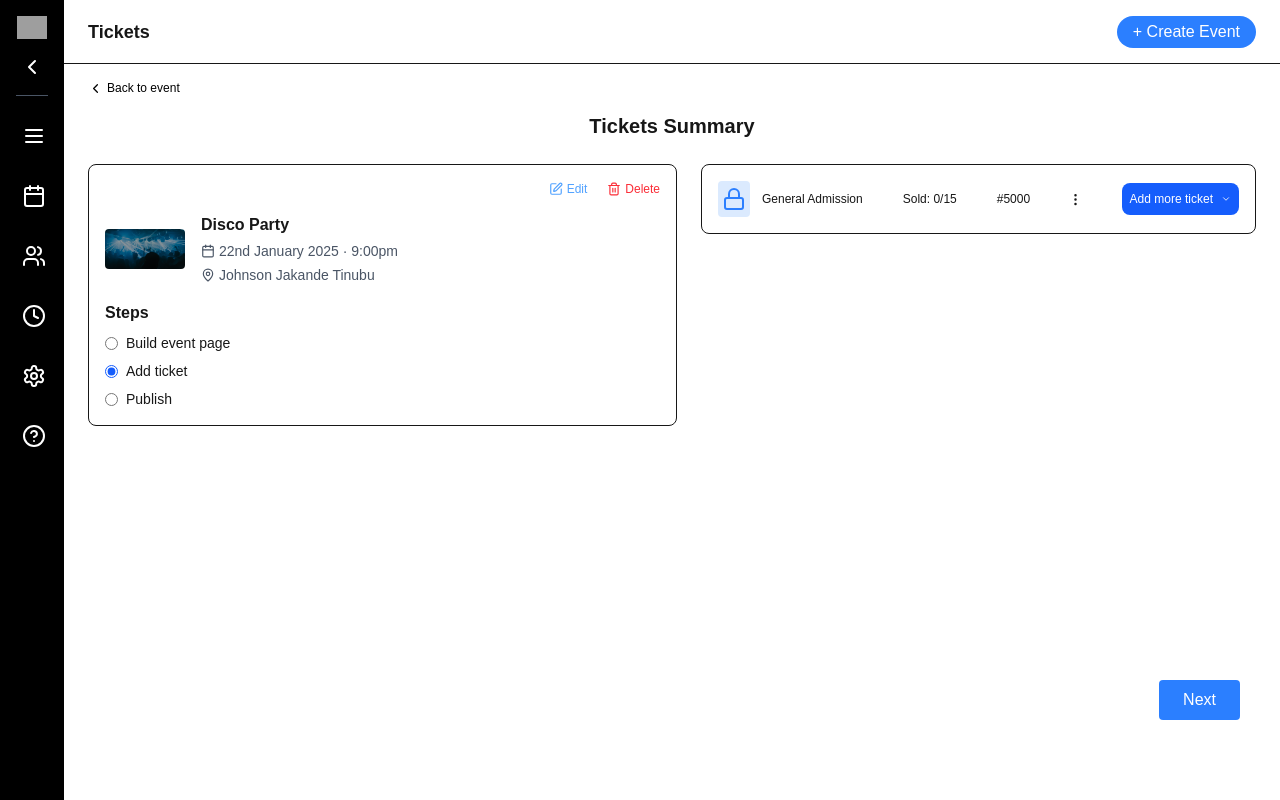
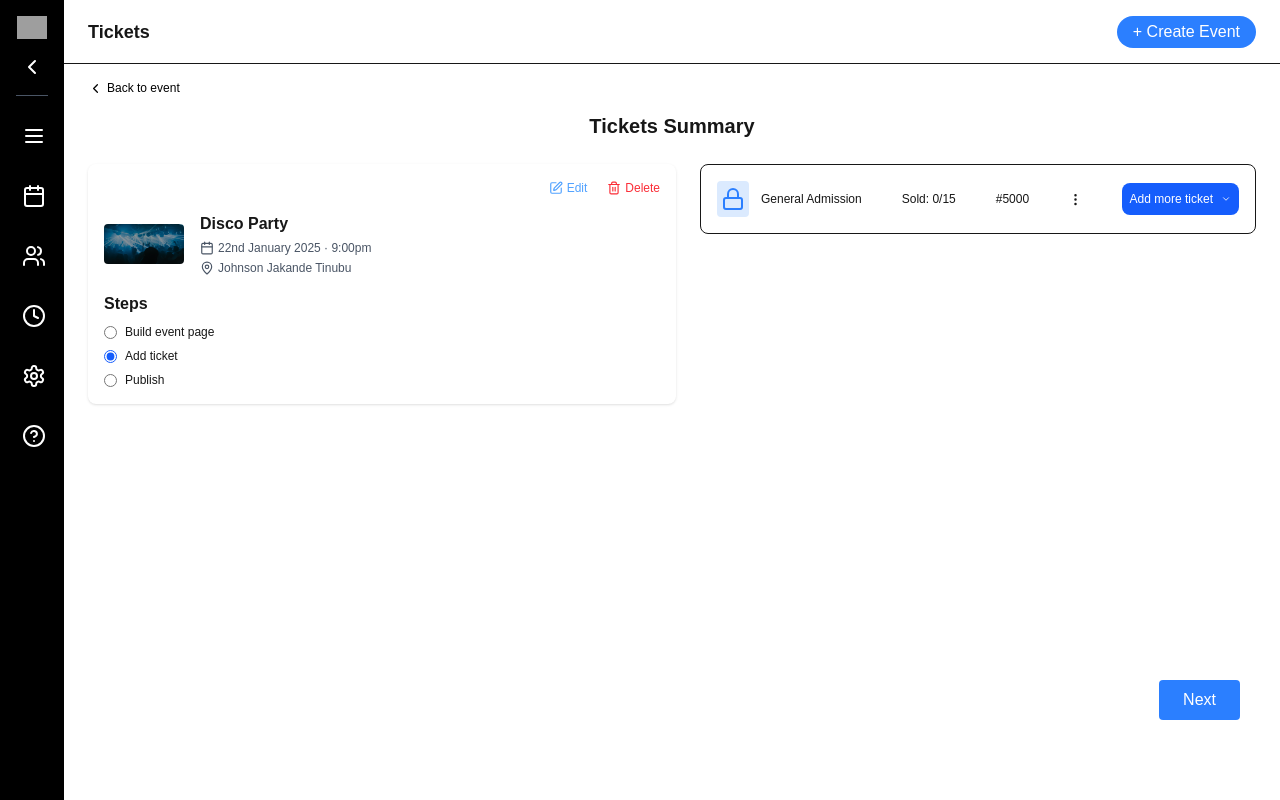
Before and after one commit to Mentorled-Projects/clust-frontend, a Next.js app: page /dashboard/ticket-summary in a window 1280 px wide. Built offline with nearby package versions, Linux system fonts and the light colour scheme; grey boxes are pictures that could not be loaded.

Commit message:
the ticket-summary file was updated

```diff
--- a/app/dashboard/ticket-summary/page.tsx
+++ b/app/dashboard/ticket-summary/page.tsx
@@ -55,7 +55,7 @@ export default function TicketSummaryPage() {
 
           <div className="flex flex-col lg:flex-row gap-6">
             {/* Left Panel */}
-            <div className="flex-1 border rounded-lg p-4 space-y-4">
+            <div className="flex-1 shadow-sm rounded-lg p-4 space-y-4">
               <div className="flex justify-end gap-5">
                 <div className="flex gap-1 items-center text-blue-400 cursor-pointer" onClick={() => router.back()}>
                   <Edit size={14} /> <p className='text-xs'>Edit</p>
@@ -69,10 +69,10 @@ export default function TicketSummaryPage() {
                 <Image src="/image/Frame 2147225578.png" alt="Event" width={80} height={80} className="rounded" />
                 <div className="space-y-1">
                   <h3 className="font-semibold">Disco Party</h3>
-                  <div className="flex items-center gap-1 text-sm text-gray-600">
+                  <div className="flex items-center gap-1 text-xs text-gray-600">
                     <Calendar size={14} /> <p>22nd January 2025 · 9:00pm</p>
                   </div>
-                  <div className="flex items-center gap-1 text-sm text-gray-600">
+                  <div className="flex items-center gap-1 text-xs text-gray-600">
                     <MapPin size={14} /> <p>Johnson Jakande Tinubu</p>
                   </div>
                 </div>
@@ -81,7 +81,7 @@ export default function TicketSummaryPage() {
               <div>
                 <h3 className="font-semibold mb-2">Steps</h3>
               <ul className="mt-2 space-y-2 text-sm">
-  <li className="flex gap-2 items-center">
+  <li className="flex gap-2 text-xs items-center">
     <input
       type="radio"
       name="eventStep"
@@ -92,7 +92,7 @@ export default function TicketSummaryPage() {
     />
     Build event page
   </li>
-  <li className="flex gap-2 items-center">
+  <li className="flex gap-2 text-xs items-center">
     <input
       type="radio"
       name="eventStep"
@@ -103,7 +103,7 @@ export default function TicketSummaryPage() {
     />
     Add ticket
   </li>
-  <li className="flex gap-2 items-center">
+  <li className="flex gap-2 text-xs items-center">
     <input
       type="radio"
       name="eventStep"
```
